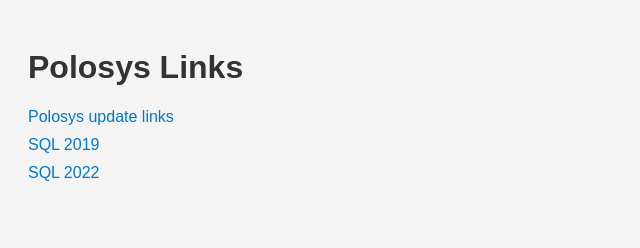
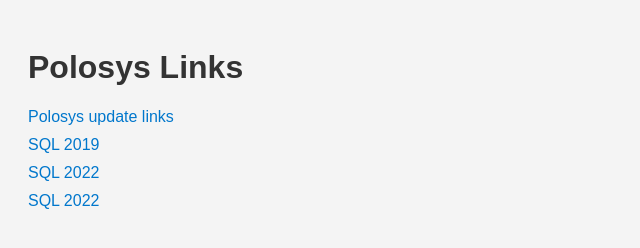
Before and after one commit to Munfilih/polosys, a plain HTML site: page index.html in a window 1280 px wide. Shown: the whole page, without its empty margins (0-640 px from the left). Drawn offline with Linux system fonts and the light colour scheme.

Commit message:
Update index.html

```diff
--- a/index.html
+++ b/index.html
@@ -34,6 +34,7 @@
     <li><a href="https://www.polosys.com/PolosysPages/UpdateLinks.aspx" target="_blank">Polosys update links</a></li>
     <li><a href="https://drive.google.com/file/d/1Uh18JEKtuuhgLzRH9McH-Rlxui5mx6De/view?usp=drive_link" target="_blank">SQL 2019</a></li>
     <li><a href="https://drive.google.com/file/d/1yjwacwJrjoF_qL_pEn0oSgGdyrBIp_LN/view?usp=drivesdk" target="_blank">SQL 2022</a></li>
+    <li><a href="https://drive.google.com/file/d/1yjwacwJrjoF_qL_pEn0oSgGdyrBIp_LN/view?usp=drivesdk" target="_blank">SQL 2022</a></li>
   </ul>
 </body>
 </html>
```
